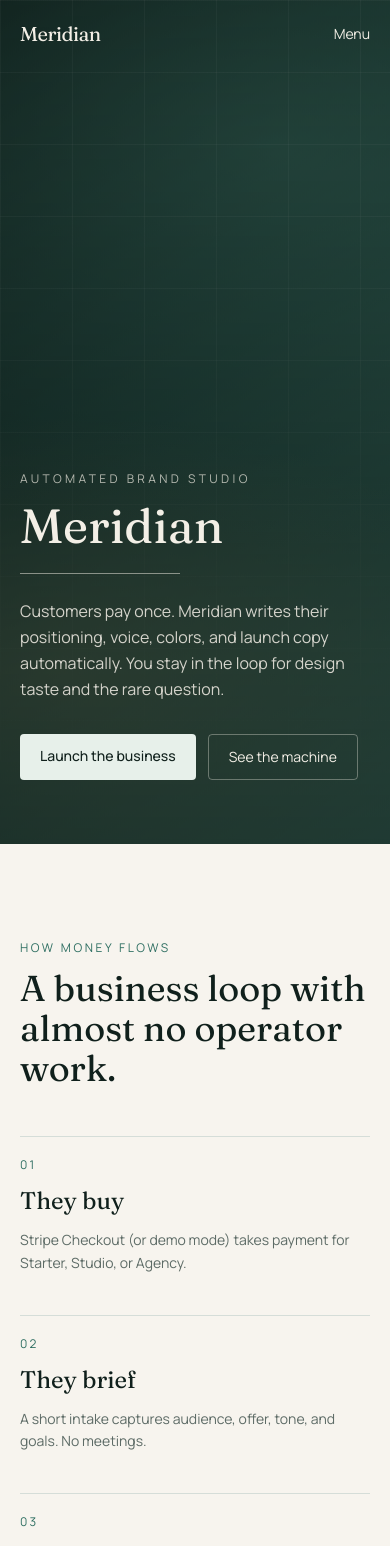
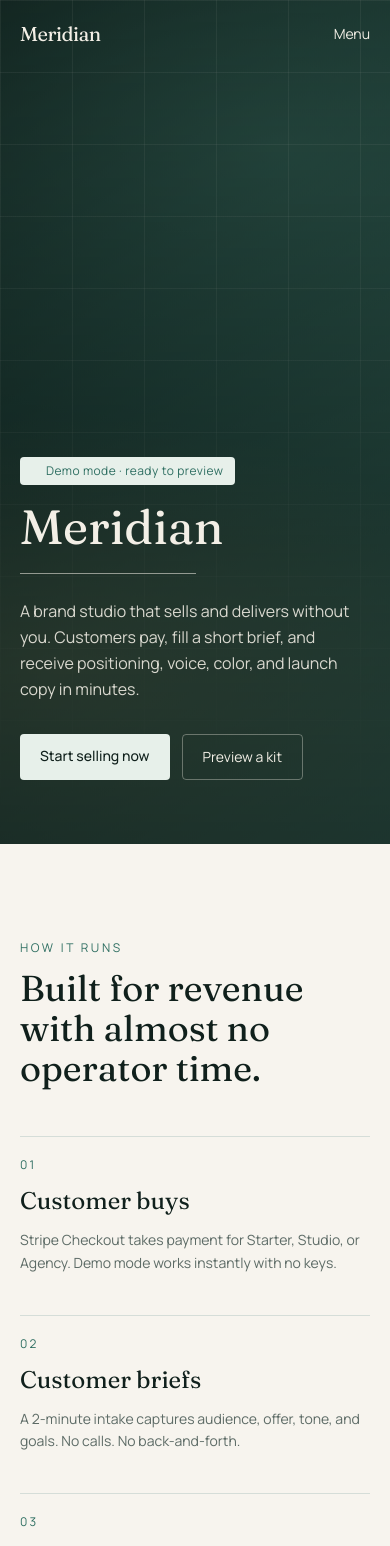
Before and after one commit to Kloawcody/meridian-briefs, a Next.js app: page / in a window 390 px wide. Shown: the top 1546 px of the page. Built offline with nearby package versions, Linux system fonts and the light colour scheme; no server answers.

Commit message:
Polish Meridian into production-ready automated brand studio

```diff
--- /dev/null
+++ b/src/app/api/health/route.ts
@@ -0,0 +1,29 @@
+import { NextResponse } from "next/server";
+import { isDemoMode } from "@/lib/stripe";
+
+export async function GET() {
+  const stripe = Boolean(process.env.STRIPE_SECRET_KEY);
+  const ai = Boolean(process.env.OPENAI_API_KEY || process.env.AI_GATEWAY_API_KEY);
+  const email = Boolean(process.env.RESEND_API_KEY);
+  const demo = isDemoMode();
+
+  return NextResponse.json({
+    ok: true,
+    product: "meridian-briefs",
+    mode: demo ? "demo" : "live",
+    ready: {
+      checkout: demo || stripe,
+      generation: true,
+      aiUpgrade: ai,
+      emailDelivery: email,
+      ownerInbox: true,
+    },
+    nextSteps: [
+      !stripe || demo ? "Add STRIPE_SECRET_KEY and set DEMO_MODE=false for live charges" : null,
+      !ai ? "Add OPENAI_API_KEY for higher-quality AI kits (demo generator works without it)" : null,
+      !email ? "Add RESEND_API_KEY + RESEND_FROM_EMAIL for automatic kit emails" : null,
+      !process.env.OWNER_EMAIL ? "Add OWNER_EMAIL for question alerts" : null,
+      !process.env.NEXT_PUBLIC_APP_URL ? "Set NEXT_PUBLIC_APP_URL to your production domain" : null,
+    ].filter(Boolean),
+  });
+}
--- a/src/app/page.tsx
+++ b/src/app/page.tsx
@@ -1,64 +1,69 @@
 import Link from "next/link";
 import { SiteNav } from "@/components/SiteNav";
+import { SiteFooter } from "@/components/SiteFooter";
 import { PricingSection } from "@/components/PricingSection";
+import { StatusChip } from "@/components/StatusChip";
+import { SamplePreview } from "@/components/SamplePreview";
 
 export default function HomePage() {
   return (
     <main className="flex-1">
       <section className="relative min-h-[100svh] overflow-hidden text-[var(--sand)]">
         <div className="hero-atmosphere absolute inset-0" />
-        <div className="meridian-grid absolute inset-0 opacity-70" />
-        <div className="absolute inset-0 bg-[linear-gradient(to_bottom,rgba(0,0,0,0.15),rgba(0,0,0,0.45))]" />
+        <div className="meridian-grid absolute inset-0" />
+        <div className="absolute inset-0 bg-[linear-gradient(to_bottom,rgba(0,0,0,0.12),rgba(0,0,0,0.5))]" />
         <SiteNav />
 
         <div className="relative z-10 mx-auto flex min-h-[100svh] max-w-6xl flex-col justify-end px-5 pb-16 pt-28 md:px-8 md:pb-20">
-          <p className="rise text-xs uppercase tracking-[0.28em] text-[var(--sand)]/70">Automated brand studio</p>
-          <h1 className="rise rise-delay-1 mt-4 max-w-4xl font-[family-name:var(--font-display)] text-5xl leading-[0.95] md:text-7xl lg:text-8xl">
+          <div className="rise">
+            <StatusChip />
+          </div>
+          <h1 className="rise rise-delay-1 mt-5 max-w-4xl font-[family-name:var(--font-display)] text-5xl leading-[0.92] md:text-7xl lg:text-8xl">
             Meridian
           </h1>
-          <div className="draw-line mt-6 h-px w-40 bg-[var(--sand)]/50" />
-          <p className="rise rise-delay-2 mt-6 max-w-xl text-base leading-relaxed text-[var(--sand)]/85 md:text-lg">
-            Customers pay once. Meridian writes their positioning, voice, colors, and launch copy automatically. You stay in the loop for design taste and the rare question.
+          <div className="draw-line mt-6 h-px w-44 bg-[var(--sand)]/55" />
+          <p className="rise rise-delay-2 mt-6 max-w-xl text-base leading-relaxed text-[var(--sand)]/88 md:text-lg">
+            A brand studio that sells and delivers without you. Customers pay, fill a short brief, and receive positioning, voice, color, and launch copy in minutes.
           </p>
           <div className="rise rise-delay-3 mt-8 flex flex-wrap gap-3">
             <a
               href="#pricing"
               className="rounded-sm bg-[var(--foam)] px-5 py-3 text-sm font-medium text-[var(--ink)] transition hover:bg-white"
             >
-              Launch the business
+              Start selling now
             </a>
             <a
-              href="#how"
+              href="#sample"
               className="rounded-sm border border-[var(--sand)]/35 px-5 py-3 text-sm text-[var(--sand)] transition hover:border-[var(--sand)]"
             >
-              See the machine
+              Preview a kit
             </a>
           </div>
         </div>
       </section>
 
-      <section id="how" className="px-5 py-24 md:px-8">
+      <section id="how" className="surface-wash px-5 py-24 md:px-8">
         <div className="mx-auto max-w-6xl">
-          <p className="text-xs uppercase tracking-[0.22em] text-[var(--sea)]">How money flows</p>
+          <p className="text-xs uppercase tracking-[0.22em] text-[var(--sea)]">How it runs</p>
           <h2 className="mt-3 max-w-2xl font-[family-name:var(--font-display)] text-4xl text-[var(--ink)] md:text-5xl">
-            A business loop with almost no operator work.
+            Built for revenue with almost no operator time.
           </h2>
           <ol className="mt-12 grid gap-10 md:grid-cols-3">
             {[
               {
                 step: "01",
-                title: "They buy",
-                body: "Stripe Checkout (or demo mode) takes payment for Starter, Studio, or Agency.",
+                title: "Customer buys",
+                body: "Stripe Checkout takes payment for Starter, Studio, or Agency. Demo mode works instantly with no keys.",
               },
               {
                 step: "02",
-                title: "They brief",
-                body: "A short intake captures audience, offer, tone, and goals. No meetings.",
+                title: "Customer briefs",
+                body: "A 2-minute intake captures audience, offer, tone, and goals. No calls. No back-and-forth.",
               },
               {
                 step: "03",
                 title: "Meridian delivers",
-                body: "AI generates the kit, stores the order, offers download, and emails when Resend is connected.",
+                body: "The kit generates automatically, unlocks download, and emails when Resend is connected.",
               },
             ].map((item) => (
               <li key={item.step} className="border-t border-[var(--line)] pt-5">
@@ -69,7 +74,7 @@
             ))}
           </ol>
           <p className="mt-12 max-w-2xl text-[var(--muted)]">
-            Your only recurring jobs: refine the landing design when you want, and answer questions in{" "}
+            Your remaining jobs: refine design when you want, and answer rare questions in{" "}
             <Link href="/owner" className="text-[var(--sea)] underline">
               /owner
             </Link>
@@ -78,23 +83,31 @@
         </div>
       </section>
 
+      <SamplePreview />
       <PricingSection />
 
       <section className="border-t border-[var(--line)] px-5 py-20 md:px-8">
         <div className="mx-auto flex max-w-6xl flex-col gap-6 md:flex-row md:items-end md:justify-between">
           <div>
             <h2 className="font-[family-name:var(--font-display)] text-3xl text-[var(--ink)] md:text-4xl">
-              Ready to connect real payments?
+              Ready for live revenue?
             </h2>
             <p className="mt-3 max-w-xl text-[var(--muted)]">
-              Demo mode works now with no keys. Add Stripe, OpenAI, and Resend when you want live revenue and AI upgrades.
+              Preview everything in demo mode now. When you&apos;re ready, add Stripe, OpenAI, and Resend — then share your link.
             </p>
           </div>
-          <Link href="/ask" className="text-sm text-[var(--sea)] underline">
-            Customer question form
-          </Link>
+          <div className="flex flex-wrap gap-4 text-sm">
+            <Link href="/ask" className="text-[var(--sea)] underline">
+              Customer questions
+            </Link>
+            <Link href="/owner" className="text-[var(--sea)] underline">
+              Owner inbox
+            </Link>
+          </div>
         </div>
       </section>
+
+      <SiteFooter />
     </main>
   );
 }
--- /dev/null
+++ b/src/app/privacy/page.tsx
@@ -0,0 +1,25 @@
+import { SiteNav } from "@/components/SiteNav";
+import { SiteFooter } from "@/components/SiteFooter";
+
+export default function PrivacyPage() {
+  return (
+    <>
+      <SiteNav />
+      <main className="surface-wash flex-1 px-5 py-16 md:px-8">
+        <article className="mx-auto max-w-2xl space-y-4 text-[var(--muted)]">
+          <h1 className="font-[family-name:var(--font-display)] text-4xl text-[var(--ink)]">Privacy</h1>
+          <p>
+            Meridian Briefs collects the information you submit during checkout, intake, and support questions so we can
+            deliver your kit and respond when needed.
+          </p>
+          <p>
+            Payment data is processed by Stripe. We do not store card numbers. If email delivery is enabled, Resend sends
+            transactional messages on our behalf.
+          </p>
+          <p>Contact the owner via /ask for data requests.</p>
+        </article>
+      </main>
+      <SiteFooter />
+    </>
+  );
+}
--- /dev/null
+++ b/src/app/robots.ts
@@ -0,0 +1,13 @@
+import type { MetadataRoute } from "next";
+
+export default function robots(): MetadataRoute.Robots {
+  const base = process.env.NEXT_PUBLIC_APP_URL || "https://meridian-briefs.vercel.app";
+  return {
+    rules: {
+      userAgent: "*",
+      allow: "/",
+      disallow: ["/owner", "/api/"],
+    },
+    sitemap: `${base.replace(/\/$/, "")}/sitemap.xml`,
+  };
+}
--- /dev/null
+++ b/src/app/sitemap.ts
@@ -0,0 +1,12 @@
+import type { MetadataRoute } from "next";
+
+export default function sitemap(): MetadataRoute.Sitemap {
+  const base = (process.env.NEXT_PUBLIC_APP_URL || "https://meridian-briefs.vercel.app").replace(/\/$/, "");
+  const paths = ["", "/start", "/ask", "/privacy", "/terms"];
+  return paths.map((path) => ({
+    url: `${base}${path || "/"}`,
+    lastModified: new Date(),
+    changeFrequency: "weekly",
+    priority: path === "" ? 1 : 0.6,
+  }));
+}
--- /dev/null
+++ b/src/app/terms/page.tsx
@@ -0,0 +1,24 @@
+import { SiteNav } from "@/components/SiteNav";
+import { SiteFooter } from "@/components/SiteFooter";
+
+export default function TermsPage() {
+  return (
+    <>
+      <SiteNav />
+      <main className="surface-wash flex-1 px-5 py-16 md:px-8">
+        <article className="mx-auto max-w-2xl space-y-4 text-[var(--muted)]">
+          <h1 className="font-[family-name:var(--font-display)] text-4xl text-[var(--ink)]">Terms</h1>
+          <p>
+            Meridian Briefs delivers digital brand kits after purchase. Kits are provided as-is for business use by the
+            purchasing customer.
+          </p>
+          <p>
+            Demo mode is for evaluation and does not create a paid entitlement. Refunds for live purchases are handled
+            case-by-case via /ask within 7 days if a kit was not generated due to a platform failure.
+          </p>
+        </article>
+      </main>
+      <SiteFooter />
+    </>
+  );
+}
```
